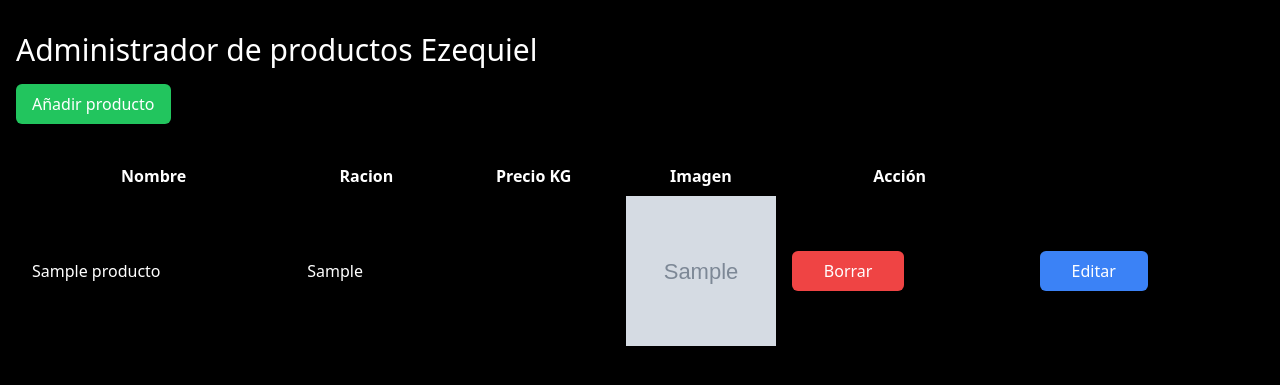
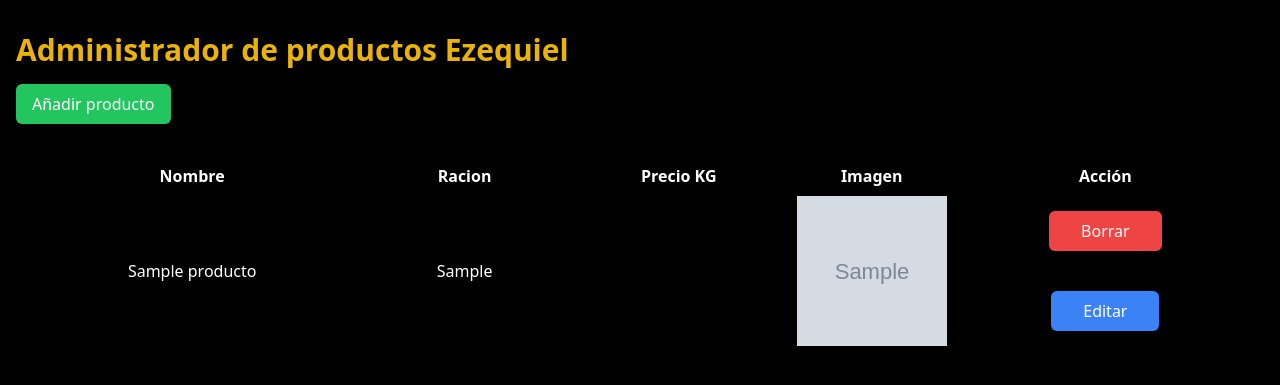
Before and after one commit to joropge/proyecto-DAW-ORG-JOR, a PHP site: page /proyecto-DAW-ORG-JOR/admin in a window 1280 px wide. Shown: the top 385 px of the page. Run offline with PHP 8.4, Linux system fonts and the light colour scheme; the visitor is signed in with stand-in values (Sample User, id 1); tables that the repository leaves empty or names only in its code hold one stand-in row (values such as "Sample post"); grey boxes marked "Sample" are stand-in pictures; data that the repository does not hold is empty; style sheets or scripts are compiled from the project's sources; some libraries are stand-ins or nearby versions.

Commit message:
estilos admin index

```diff
--- a/admin/index.php
+++ b/admin/index.php
@@ -87,7 +87,7 @@ if ($_SERVER['REQUEST_METHOD'] === 'GET' && isset($_GET['editarProducto'])) {
 
 <body class="bg-black text-white font-sans">
 <main class="container mx-auto px-4 py-8">
-<h1 class="text-3xl mb-4">Administrador de productos Ezequiel</h1>
+<h1 class="text-yellow-500 text-3xl font-bold mb-4">Administrador de productos Ezequiel</h1>
 <a href="./actions/crear-producto.php"
             class="inline-block bg-green-500 text-white px-4 py-2 rounded-md hover:bg-green-600 transition duration-300 ease-in-out">Añadir
             producto</a>
@@ -110,18 +110,24 @@ if ($_SERVER['REQUEST_METHOD'] === 'GET' && isset($_GET['editarProducto'])) {
 
 
 while ($row = mysqli_fetch_assoc($resultado)) {
-    echo "<tr>";
-    echo "<td class='px-4 py-2'>" . $row['nombre'] . "</td>";
-    echo "<td class='px-4 py-2'>" . $row['racion'] . "</td>";
-    echo "<td class='px-4 py-2'>" . $row['precioKg'] . "</td>";
+    echo "<tr class='h-full'>";
+    echo "<td class='px-4 py-2 text-center'>" . $row['nombre'] . "</td>";
+    echo "<td class='px-4 py-2 text-center'>" . $row['racion'] . "</td>";
+    echo "<td class='px-4 py-2 text-center'>" . $row['precioKg'] . "</td>";
     if (!empty($row['imagen'])) {
-        echo "<td class=' h-[150px] w-[150px] overflow-auto'><img src='../imagenes/" . $row['imagen'] . "' class='h-[150px] w-[150px]'></td>";
+        echo "<td class=' h-[150px] w-[150px] overflow-auto'><img class='h-[150px] w-[150px]' src='../imagenes/" . $row['imagen'] . "  '></td>";
     } else {
         echo "<td class='h-[150px] w-[150px] '><img src='https://via.placeholder.com/150'></td>";
     }
-    echo "<td class='px-4 py-2 mx-5'><a href=" . htmlspecialchars($_SERVER["PHP_SELF"]) . "?borrarProducto=" . $row["id"] . " id='delete-btn' class='inline-block bg-red-500 text-white px-8 py-2 rounded-md hover:bg-red-600 transition duration-300 ease-in-out'>Borrar</a></td>";
+    echo "<td class='px-4 py-2 mx-5'>
+    <div class=' w-full h-full flex flex-col justify-center items-center gap-2'>
+        <a href=" . htmlspecialchars($_SERVER["PHP_SELF"]) . "?borrarProducto=" . $row["id"] . " id='delete-btn' class='inline-block bg-red-500 text-white px-8 py-2 rounded-md hover:bg-red-600 transition duration-300 ease-in-out'>Borrar</a>
+        </br>
+        <a href='./actions/editar-producto.php?id=" . $row["id"] . "' id='edit-btn' class='inline-block bg-blue-500 text-white px-8 py-2 rounded-md hover:bg-blue-600 transition duration-300 ease-in-out'>Editar</a>
+    </div>
+        </td>";
     //Añadir enlace para editar
-    echo "<td class='px-4 py-2 mx-5'><a href='./actions/editar-producto.php?id=" . $row["id"] . "' id='edit-btn' class='inline-block bg-blue-500 text-white px-8 py-2 rounded-md hover:bg-blue-600 transition duration-300 ease-in-out'>Editar</a></td>";
+
     echo "</tr>";
 }
 ?>
```
